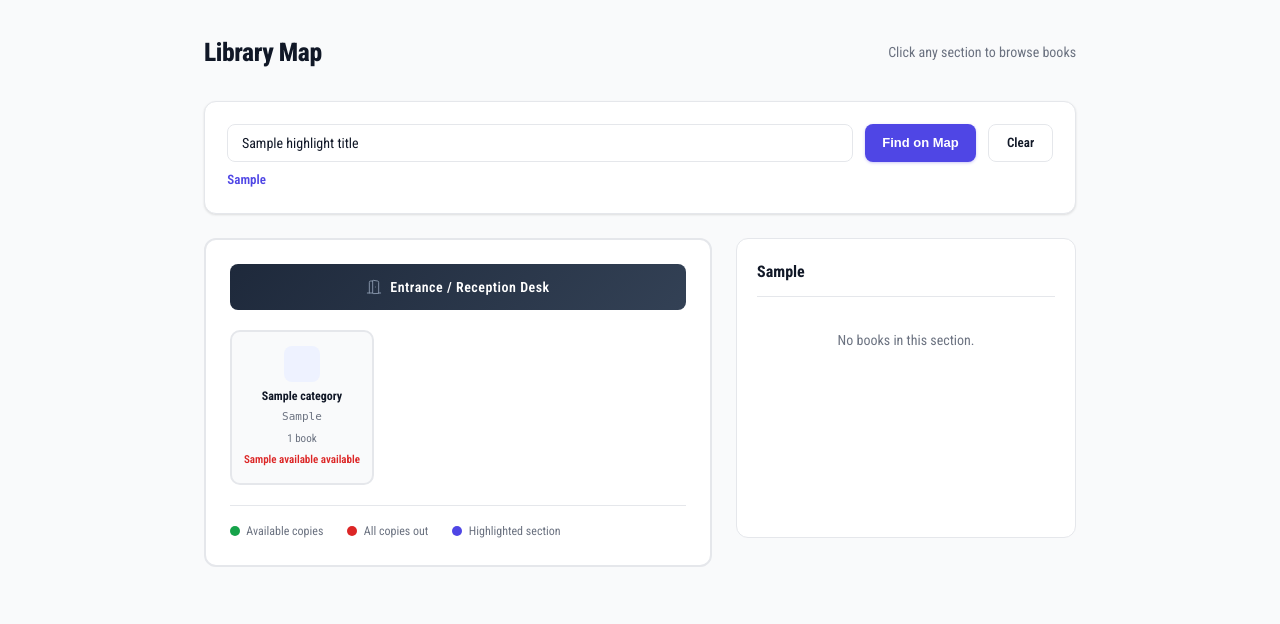
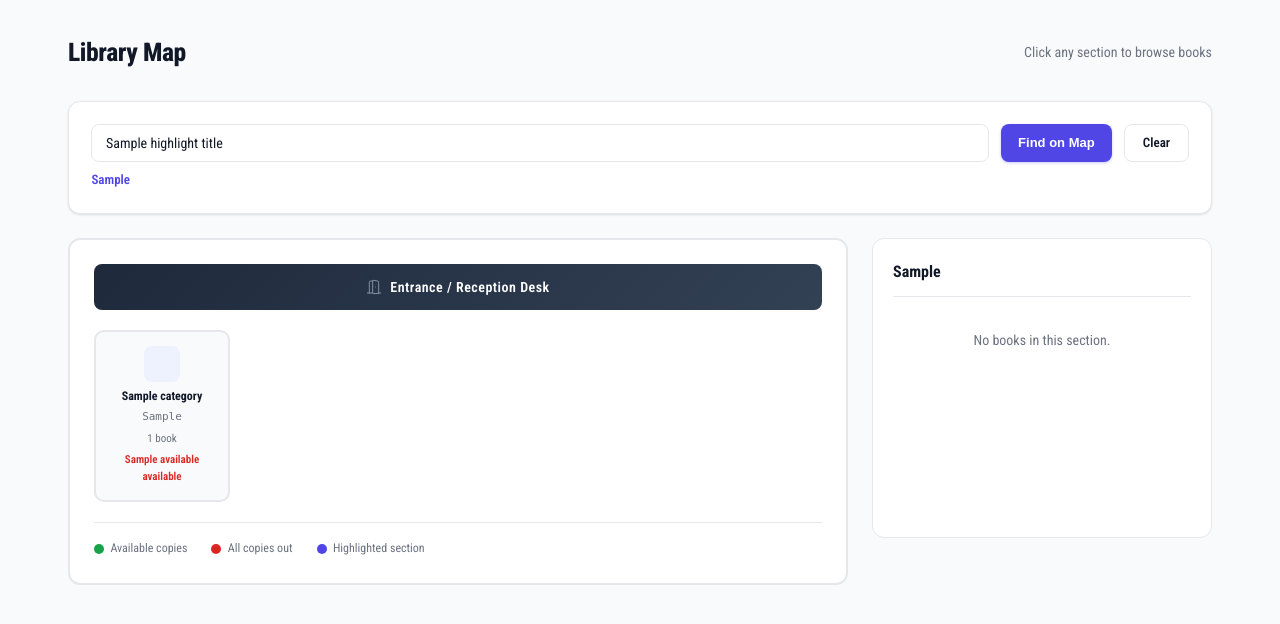
Before and after one commit to Aryankanani1/LibraFlow, a Python web app: template templates/student/map.html in a window 1280 px wide. Shown: the top 624 px of the page. Run offline with Jinja, Linux system fonts and the light colour scheme; the template is opened without the code that fills it: most values are stand-ins (such as "Sample title", 1, 10 or a date in 2020).

Commit message:
ui: change map sections grid from 3 to 5 columns

```diff
--- a/templates/student/map.html
+++ b/templates/student/map.html
@@ -109,7 +109,7 @@
 /* Sections grid */
 .sections-grid {
   display: grid;
-  grid-template-columns: repeat(3, 1fr);
+  grid-template-columns: repeat(5, 1fr);
   gap: .75rem;
 }
 .map-section {
@@ -203,10 +203,16 @@
   color: var(--primary);
 }
 
+@media (max-width: 1100px) {
+  .sections-grid { grid-template-columns: repeat(4, 1fr); }
+}
 @media (max-width: 900px) {
   .map-wrapper { grid-template-columns: 1fr; }
+  .sections-grid { grid-template-columns: repeat(3, 1fr); }
+  .map-panel { position: static; }
+}
+@media (max-width: 600px) {
   .sections-grid { grid-template-columns: repeat(2, 1fr); }
-  .map-panel { position: static; }
 }
 </style>
 
```
